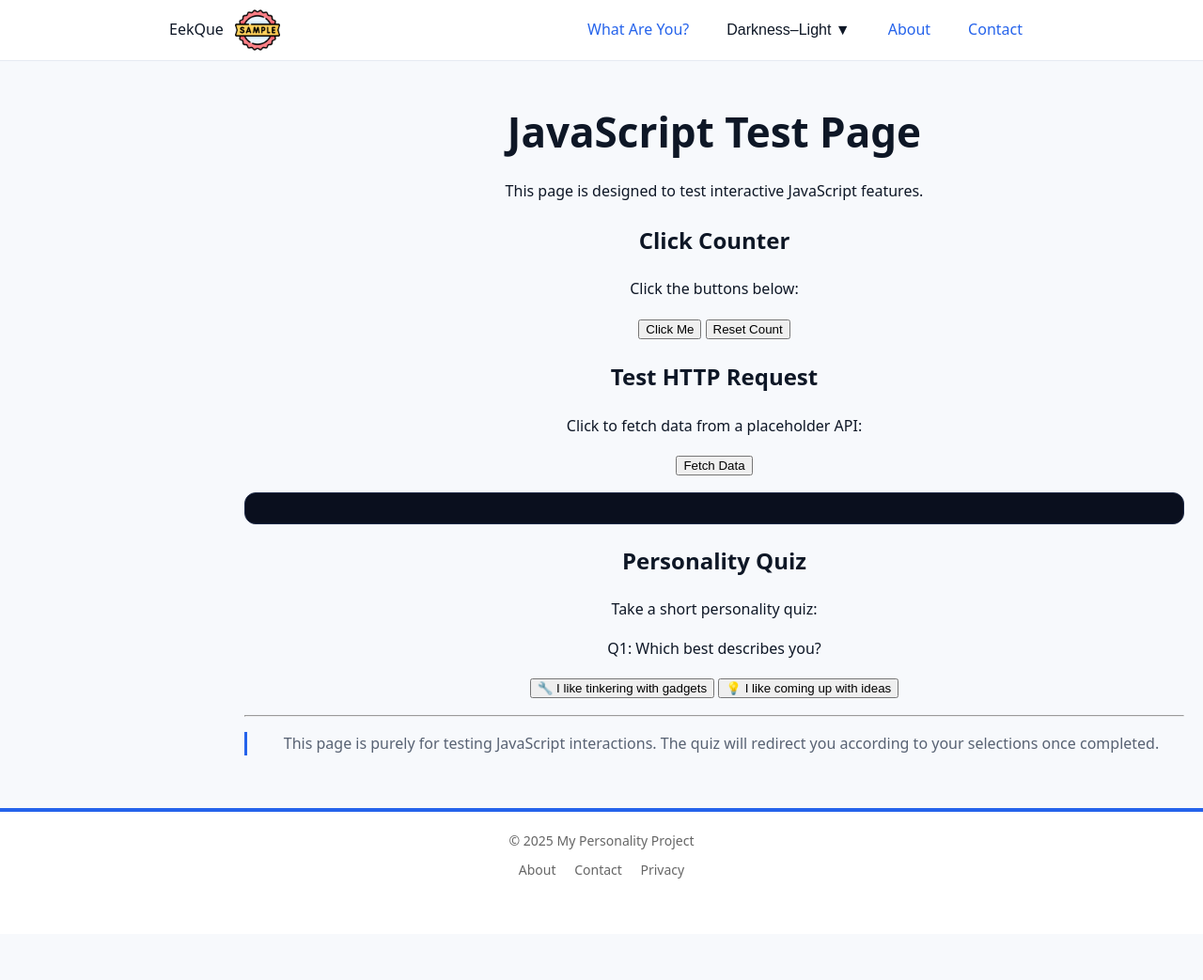
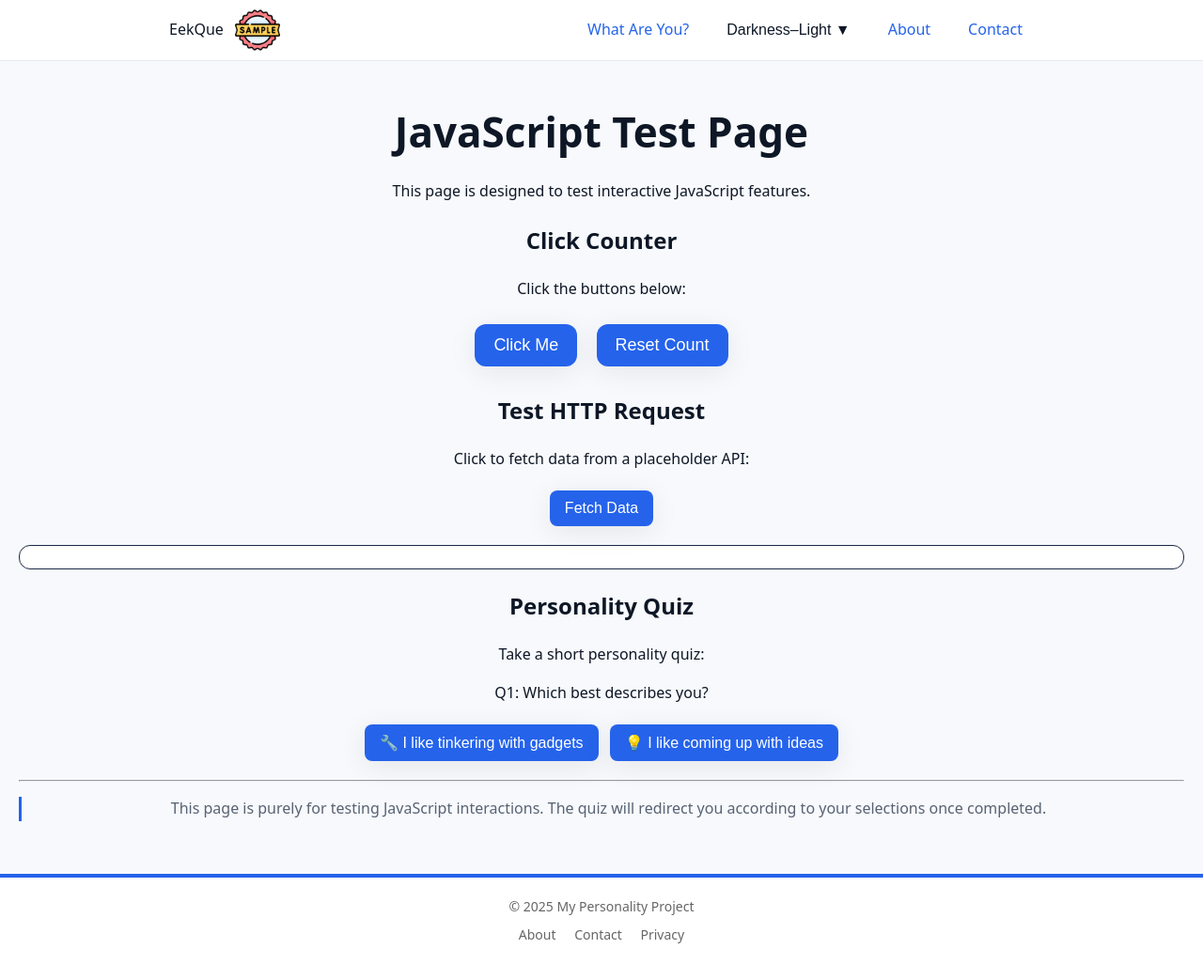
Before and after one commit to astra-timinikey/eekhue-core, a Jekyll site: the page built from pages/quiz.md, in a window 1280 px wide and 1063 px high. Shown: the top 1043 px of the window at 94% size. Built offline with Jekyll 4.4.1, drawn with Linux system fonts in a browser that asks for light colours.

Commit message:
added css for quiz

```diff
--- a/_layouts/quiz.html
+++ b/_layouts/quiz.html
@@ -10,6 +10,7 @@
   <!-- Header & Footer styles only -->
   <link rel="stylesheet" href="{{ site.baseurl }}/assets/css/header.css">
   <link rel="stylesheet" href="{{ site.baseurl }}/assets/css/footer.css">
+    <link rel="stylesheet" href="{{ site.baseurl }}/assets/css/quiz.css">
 
   <script>
     const BASEURL = "{{ site.baseurl }}"; // e.g. "/eekhue-core"
--- a/assets/css/base.css
+++ b/assets/css/base.css
@@ -184,7 +184,7 @@
      Main content + buttons + outputs
      ==================================== */
   main {
-    margin-left: 240px; /* leave space for sidebar */
+    margin-left: 0px; /* leave no space for sidebar */
     text-align: center;
     padding: 40px 20px;
   }
--- /dev/null
+++ b/assets/css/quiz.css
@@ -0,0 +1,67 @@
+  /* ====================================
+     Main content + buttons + outputs
+     ==================================== */
+  main {
+    margin-left: 0px; /* no space for sidebar */
+    text-align: center;
+    padding: 40px 20px;
+  }
+
+  .self-page main {
+    margin-left: 0; /* no offset needed */
+  }
+
+  button { padding: 10px 16px; font-size: 16px; cursor: pointer; }
+  #output {
+    margin-top: 20px;
+    font-weight: bold;
+    font-size: 20px;
+    color: #2563eb;
+    transition: transform 0.15s ease, color 0.2s ease;
+    text-align: center;
+  }
+
+  #helloBtn, #resetBtn {
+    padding: 12px 20px;
+    font-size: 18px;
+    border-radius: 12px;
+    border: none;
+    background: var(--accent);
+    color: #fff;
+    cursor: pointer;
+    margin: 8px;
+    transition: transform 0.1s ease, background 0.2s ease;
+    box-shadow: var(--shadow);
+  }
+
+  #helloBtn:hover, #resetBtn:hover {
+    background: #5e87e0; /* slightly darker accent */
+    transform: translateY(-2px);
+  }
+
+  #fetchBtn, #quiz button {
+    padding: 10px 16px;
+    font-size: 16px;
+    border-radius: 8px;
+    border: none;
+    background: var(--accent);
+    color: #fff;
+    margin: 4px;
+    cursor: pointer;
+    box-shadow: var(--shadow);
+    transition: transform 0.1s ease, background 0.2s ease;
+  }
+  #fetchBtn:hover, #quiz button:hover {
+    transform: translateY(-2px);
+    background: #5e87e0;
+  }
+
+  #fetchOutput {
+    background: var(--card);
+    color: var(--text);
+    padding: 12px;
+    border-radius: 12px;
+    margin-top: 12px;
+    overflow-x: auto;
+    font-family: monospace;
+  }
```
